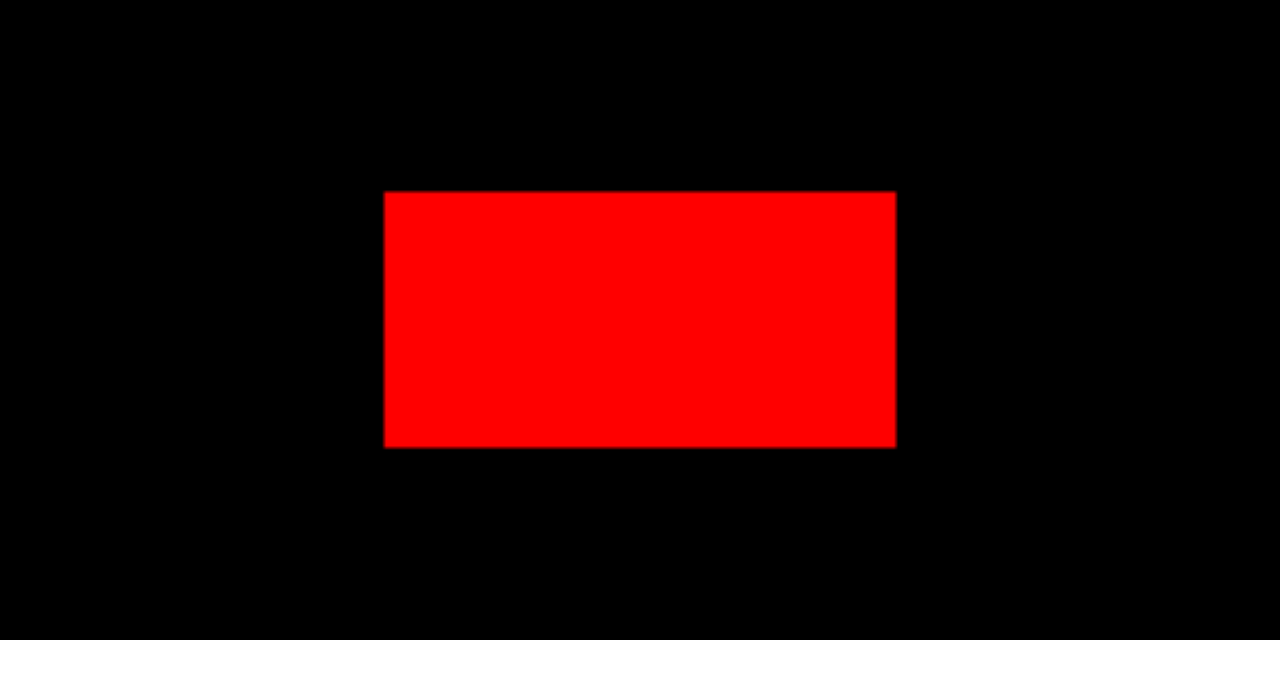
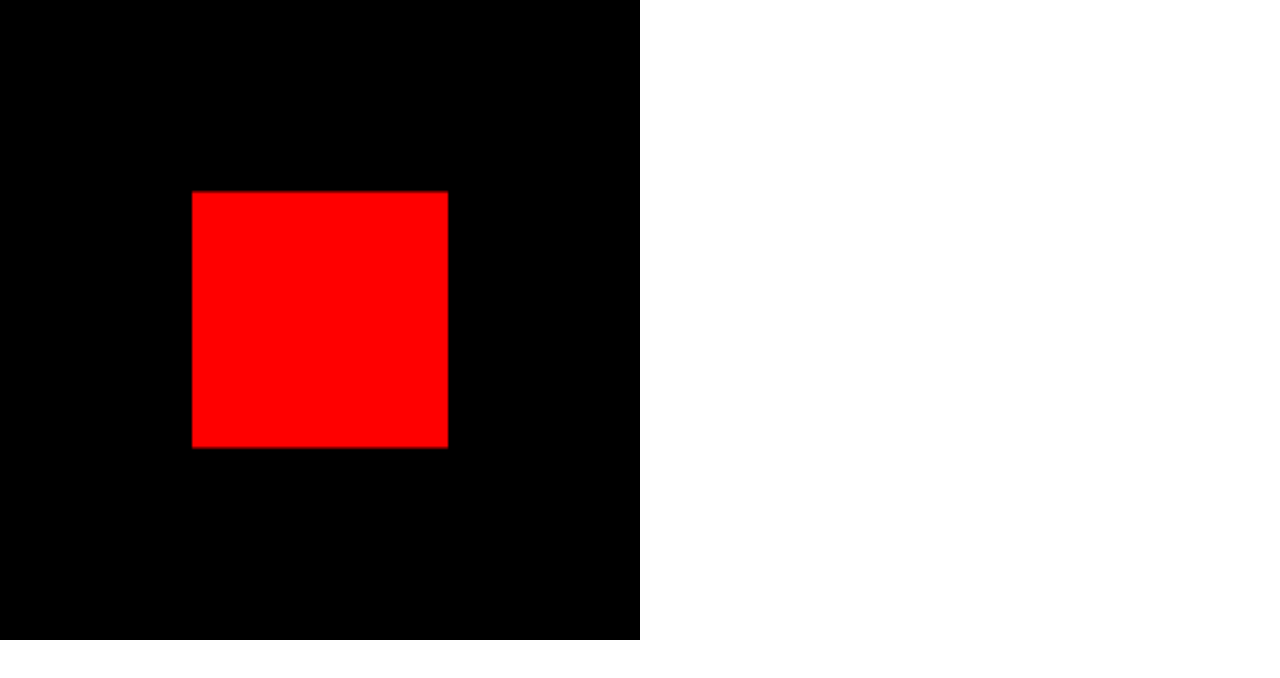
Before and after one commit to Vinnnn-vin/grafkom2024, a plain HTML site: page week12/webglkamera.html in a window 1280 px wide. Drawn offline with Linux system fonts and the light colour scheme.

Commit message:
Update webglkamera.html

```diff
--- a/week12/webglkamera.html
+++ b/week12/webglkamera.html
@@ -4,7 +4,7 @@
     <title>WebGL 2.0 Simple</title>
     <style>
         body { margin: 0; }
-        canvas { width: 100%; height: 100%; }
+        canvas { width: 640px; height: 640px; }
     </style>
 </head>
 <body>
@@ -73,7 +73,6 @@
         let matrix = ortho(-5, 5, -5, 5, -5, 5);
         gl.uniformMatrix4fv(matrixUniformLocation, false, matrix);
         gl.drawArrays(gl.TRIANGLES, 0, 6);
-
         function createShader(gl, type, source) {
     let shader = gl.createShader(type);
     gl.shaderSource(shader, source);
```
